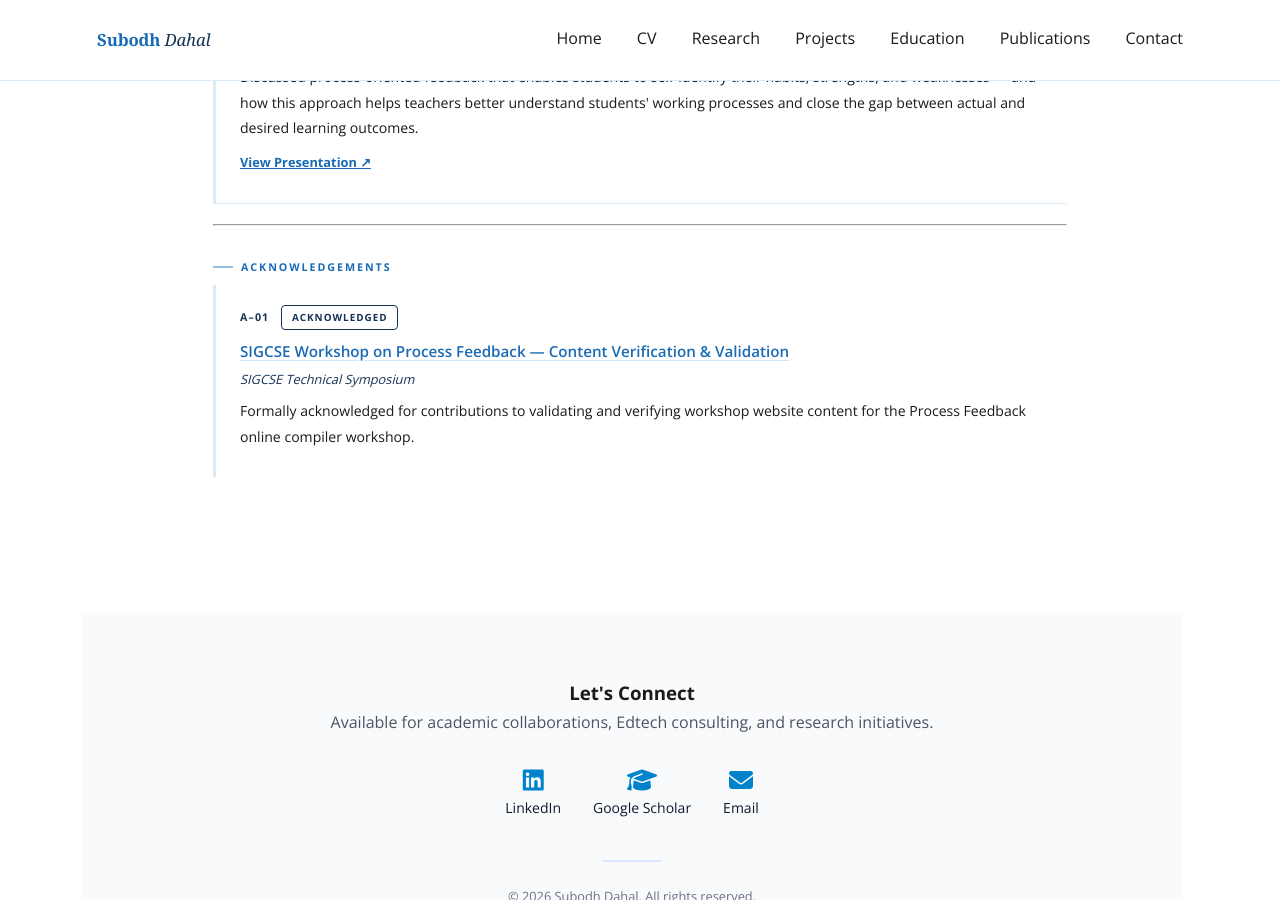
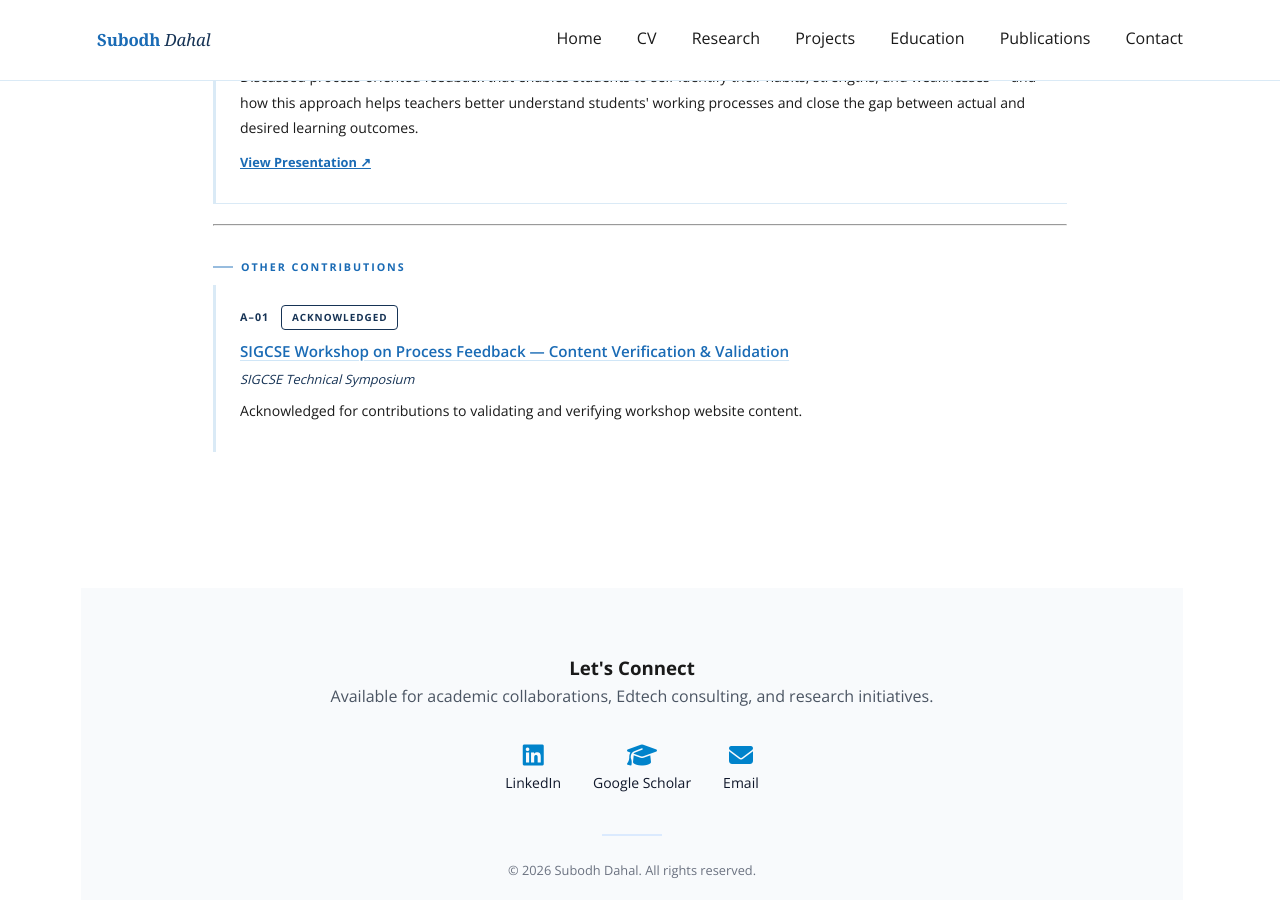
Before and after one commit to dahalsubodh/dahalsubodh.github.io, a Jekyll site: the page built from publications.md, in a window 1280 px wide and 900 px high, scrolled down 1476 px. Built offline with Jekyll 4.4.1, drawn with Linux system fonts in a browser that asks for light colours.

Commit message:
Update publications.md

```diff
--- a/publications.md
+++ b/publications.md
@@ -106,8 +106,8 @@ layout: default
 
 ---
 
-<!-- ================= ACKNOWLEDGEMENTS ================= -->
-<div class="section-label">Acknowledgements</div>
+<!-- ================= OTHER CONTRIBUTIONS ================= -->
+<div class="section-label">Other contributions</div>
 <div class="pub-item">
   <div class="pub-header">
     <div class="pub-number">A–01</div>
@@ -119,5 +119,5 @@ layout: default
     </a>
   </div>
   <div class="pub-meta">SIGCSE Technical Symposium</div>
-  <p class="pub-desc">Formally acknowledged for contributions to validating and verifying workshop website content for the Process Feedback online compiler workshop.</p>
+  <p class="pub-desc">Acknowledged for contributions to validating and verifying workshop website content.</p>
 </div>
```
